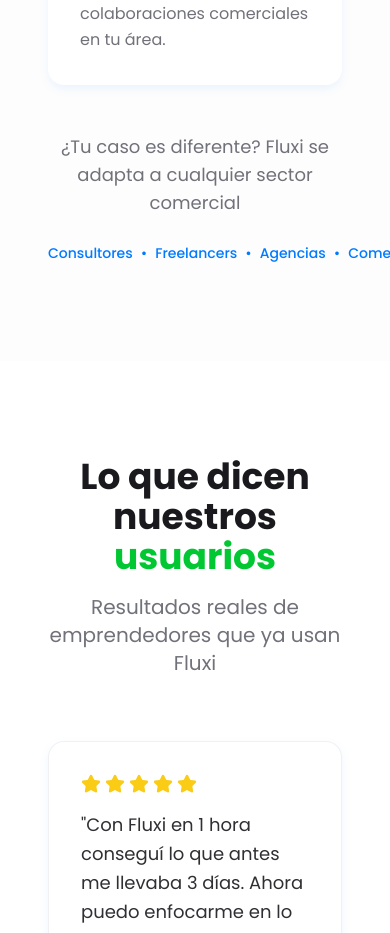
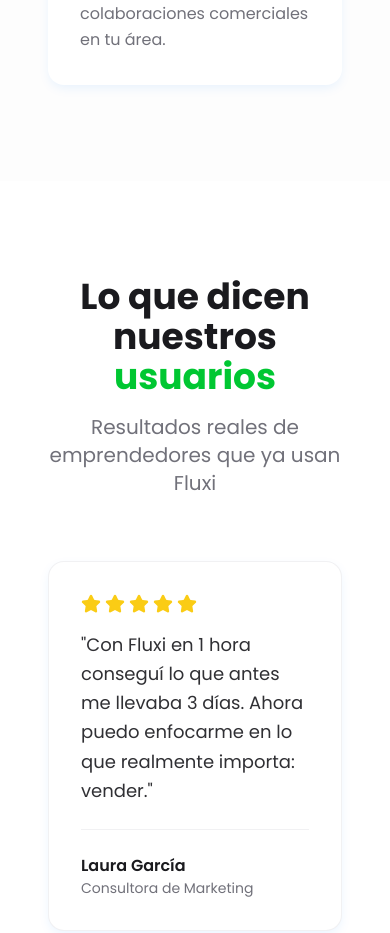
Before and after one commit to aarrmen/fluxi-landing-page, a React (Vite) app: page / in a window 390 px wide. Shown: the part 4982-5915 px from the top of the page. Built offline with nearby package versions, Linux system fonts and the light colour scheme; the HTML template or start-up script is replaced by a standard one.

Commit message:
Fix: Hide specific text on mobile

```diff
--- a/src/components/UseCasesSection.tsx
+++ b/src/components/UseCasesSection.tsx
@@ -50,7 +50,7 @@ const UseCasesSection = () => {
           ))}
         </div>
 
-        <div className="text-center mt-12">
+        <div className="text-center mt-12 hidden sm:block">
           <p className="text-lg text-muted-foreground mb-6">
             ¿Tu caso es diferente? Fluxi se adapta a cualquier sector comercial
           </p>
```
